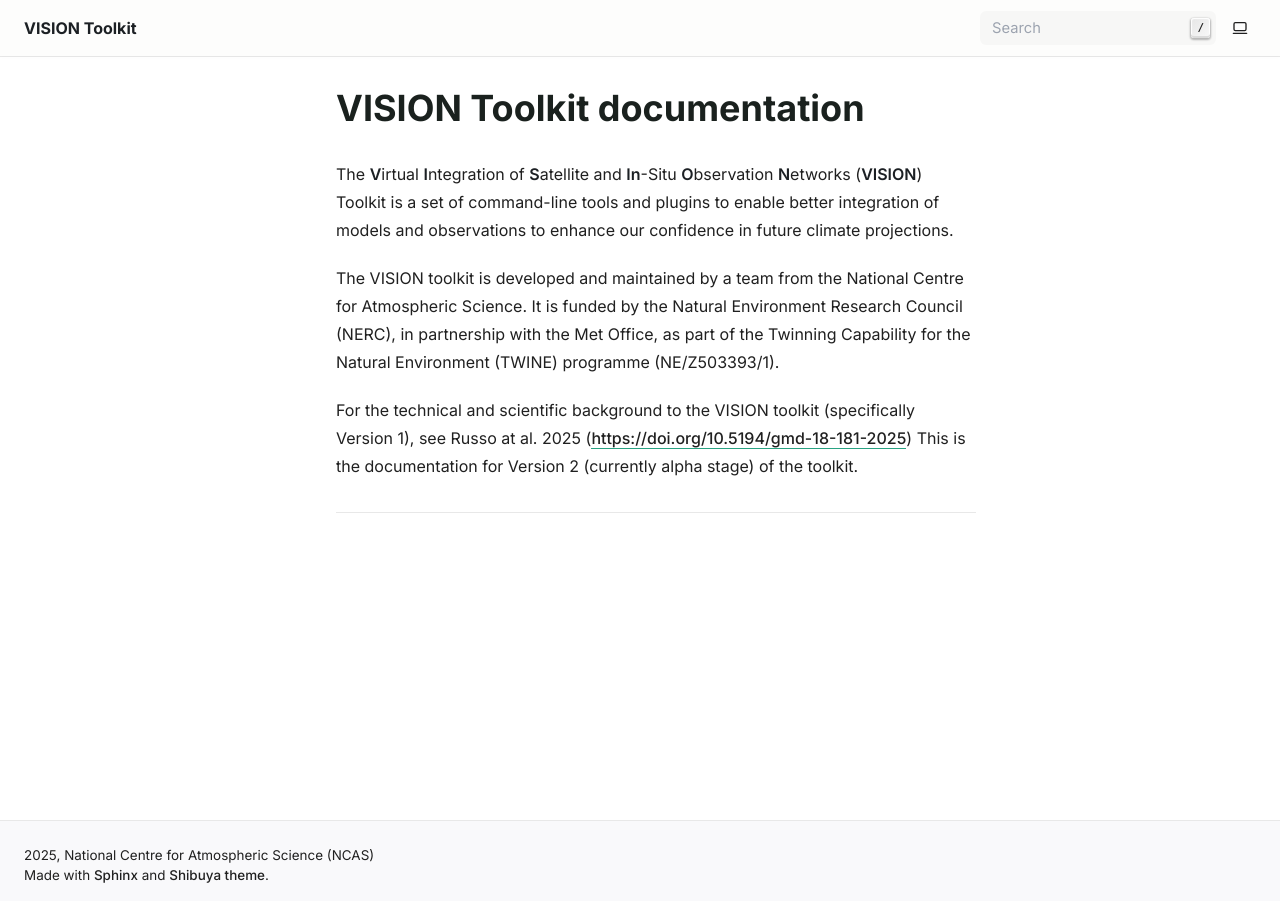
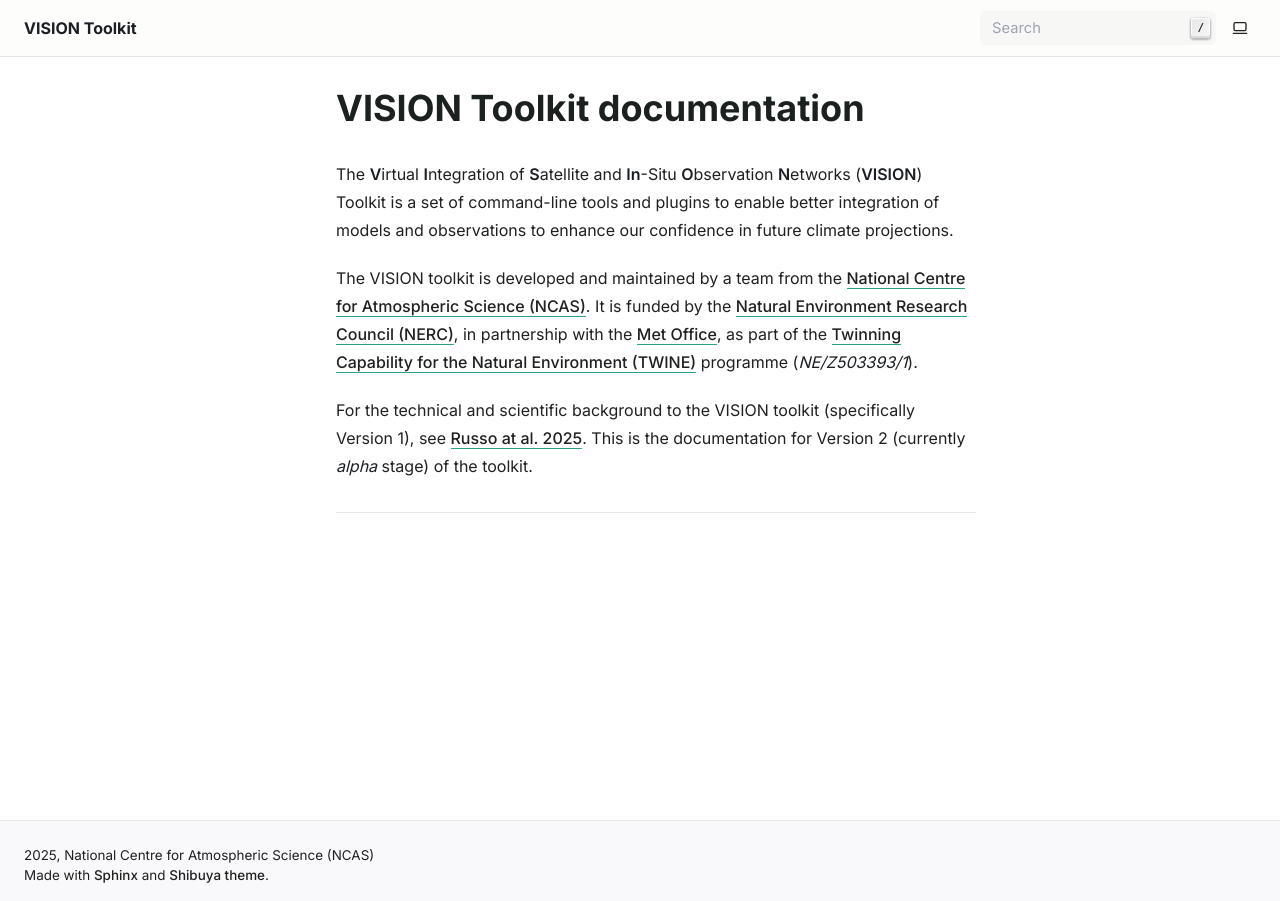
Before and after one commit to NCAS-VISION/VISION-toolkit-v2-development, a Sphinx documentation site: the page built from docs/index.rst, in a window 1280 px wide. Built offline with Sphinx 7.4.7, drawn with Linux system fonts in a browser that asks for light colours.

Commit message:
Add hyperlinks to project summary for index page

```diff
--- a/docs/conf.py
+++ b/docs/conf.py
@@ -9,7 +9,7 @@
 project = "VISION Toolkit"
 copyright = "2025, National Centre for Atmospheric Science (NCAS)"
 author = "National Centre for Atmospheric Science (NCAS)"
-release = "1.0.0-alpha"
+release = "2.0.0-alpha"
 
 # -- General configuration ---------------------------------------------------
 # https://www.sphinx-doc.org/en/master/usage/configuration.html#general-configuration
--- a/docs/index.rst
+++ b/docs/index.rst
@@ -2,6 +2,14 @@
    sphinx-quickstart on Wed Feb 12 00:11:27 2025.
    You can adapt this file completely to your liking, but it should at least
    contain the root `toctree` directive.
+
+.. _russo-vision-paper: https://gmd.copernicus.org/articles/18/181/2025/
+.. _twine-projects: https://www.ukri.org/news/digital-twin-projects-to-transform-environmental-science/
+.. _ncas-home: https://ncas.ac.uk/
+.. _met-office-home: https://www.metoffice.gov.uk/
+.. _nerc-home: https://www.ukri.org/councils/nerc/
+
+
 
 VISION Toolkit documentation
 ============================
@@ -11,16 +19,18 @@
 tools and plugins to enable better integration of models and observations
 to enhance our confidence in future climate projections.
 
-The VISION toolkit is developed and maintained by a team from the National
-Centre for Atmospheric Science. It is funded by the Natural Environment
-Research Council (NERC), in partnership with the Met Office, as part of
-the Twinning Capability for the Natural Environment (TWINE) programme
-(NE/Z503393/1).
+The VISION toolkit is developed and maintained by a team from the
+`National Centre for Atmospheric Science (NCAS) <ncas-home_>`_. It is
+funded by the `Natural Environment Research Council (NERC) <nerc-home_>`_,
+in partnership with the
+`Met Office <met-office-home_>`_, as part of the
+`Twinning Capability for the Natural Environment (TWINE) <twine-projects_>`_
+programme (*NE/Z503393/1*).
 
 For the technical and scientific background to the VISION toolkit
-(specifically Version 1), see Russo at al. 2025
-(https://doi.org/10.5194/gmd-18-181-2025) This is the documentation for
-Version 2 (currently alpha stage) of the toolkit.
+(specifically Version 1), see `Russo at al. 2025 <russo-vision-paper_>`_.
+This is the documentation for Version 2 (currently *alpha* stage) of the
+toolkit.
 
 
 .. toctree::
```
